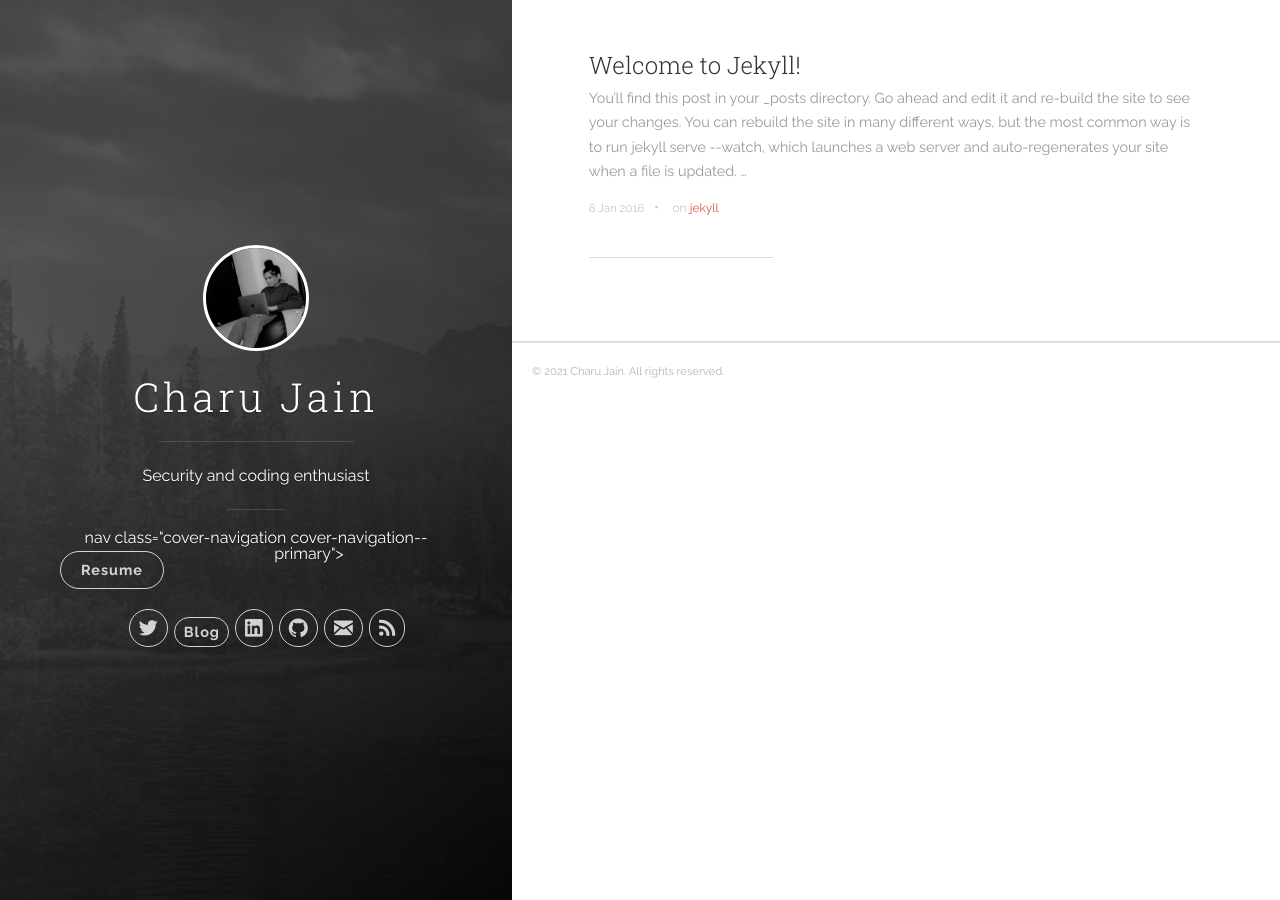
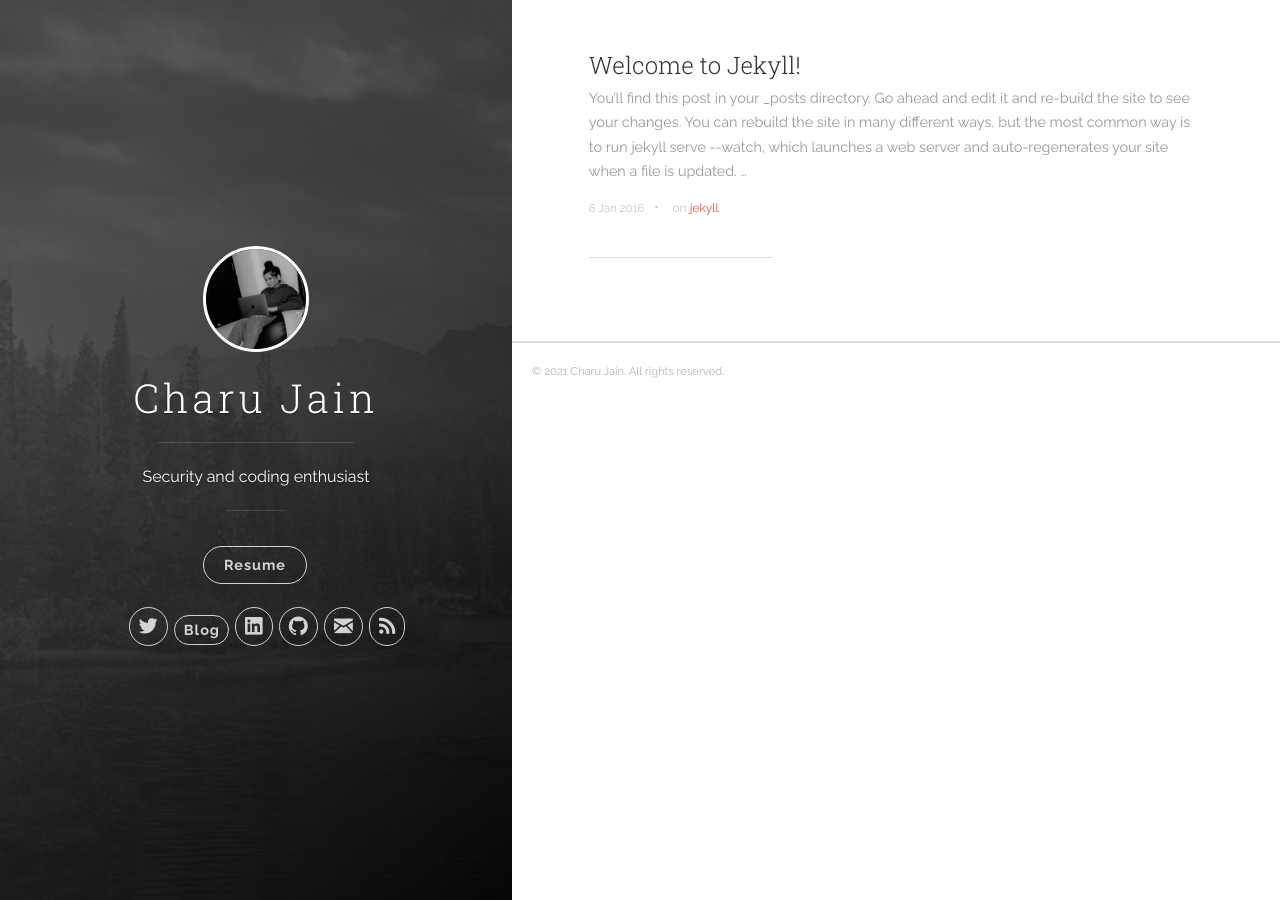
Before and after one commit to cjc0d3/MY-PERSONAL-WEBSITE, a Jekyll site: the page built from index.html, in a window 1280 px wide. Built offline with Jekyll 4.4.1, drawn with Linux system fonts in a browser that asks for light colours; the list of posts is cut into pages by our own code.

Commit message:
Modified Header.html

```diff
--- a/_includes/header.html
+++ b/_includes/header.html
@@ -26,7 +26,7 @@
             </ul>
           </nav> -->
 
-          nav class="cover-navigation cover-navigation--primary">
+          <nav class="cover-navigation cover-navigation--primary">
             <ul class="navigation">
               <li class="navigation__item"><a href="{{ site.baseurl }}/#resume" title="link to {{ site.title }} resume"
                   class="resume-button">Resume</a></li>
```
